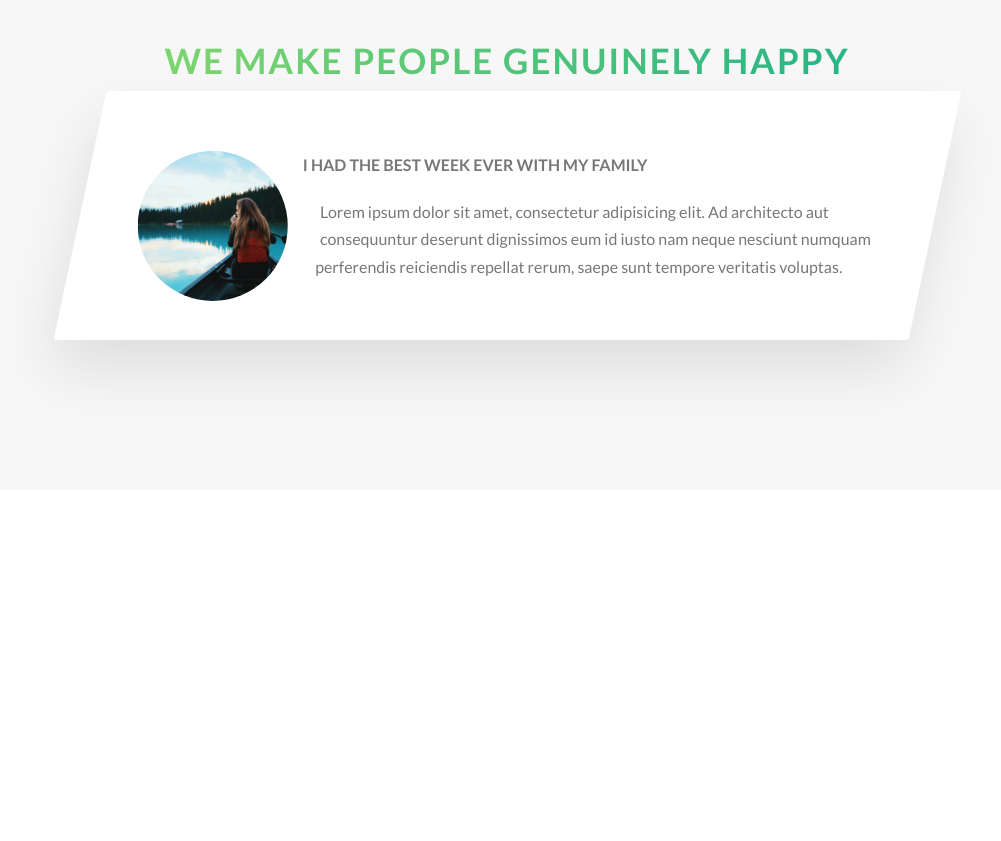
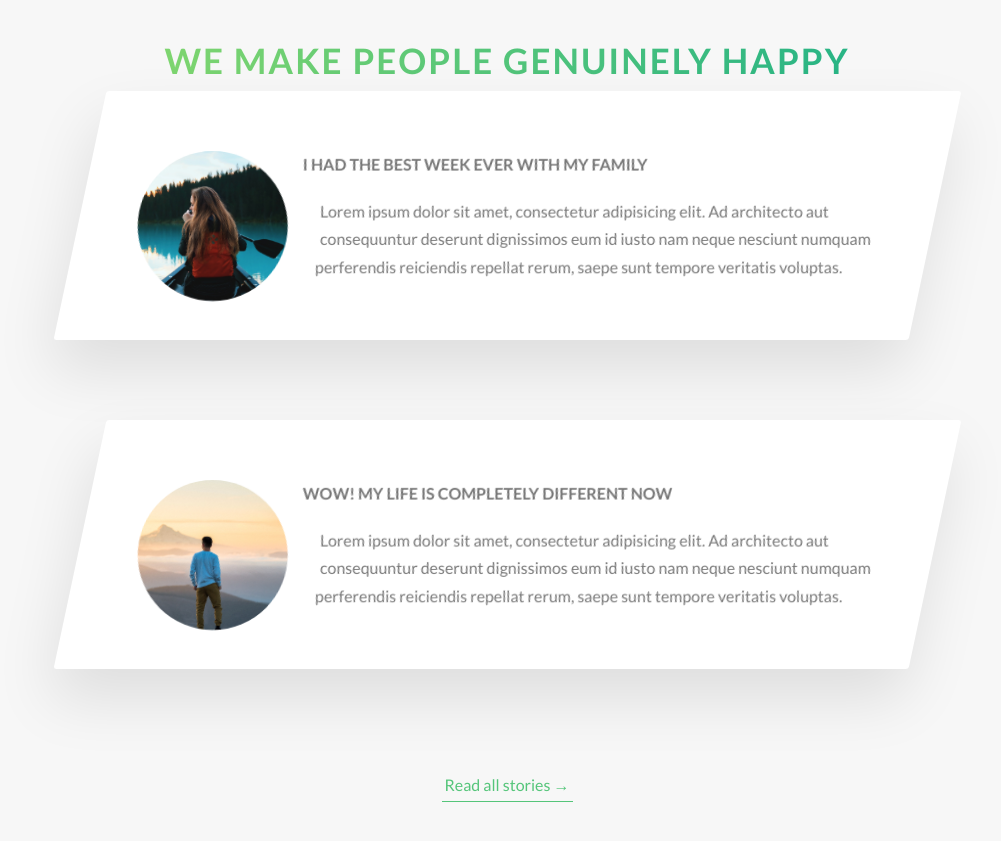
Before and after one commit to hydeenoble/Natours-Angular, an Angular app: page / in a window 1280 px wide. Shown: the part 3560-4401 px from the top of the page, without its empty margins (133-1134 px from the left). Before the commit the page ends 4080 px from the top, so only its background shows below. Built offline with nearby package versions, Linux system fonts and the light colour scheme.

Commit message:
Finished up the image effect on the stories sections

```diff
--- a/src/app/stories/stories.component.html
+++ b/src/app/stories/stories.component.html
@@ -9,6 +9,7 @@
     <div class="story">
       <figure class="story__shape">
         <img src="../../assets/img/nat-8.jpg" alt="person on a tour" class="story__img">
+        <figcaption class="story__caption">Mary Smith</figcaption>
       </figure>
       <div class="story__text">
         <h3 class="heading-tertiary u-margin-bottom-small">I had the best week ever with my family</h3>
@@ -18,4 +19,24 @@
       </div>
     </div>
   </div>
+
+  <div class="row">
+    <div class="story">
+      <figure class="story__shape">
+        <img src="../../assets/img/nat-9.jpg" alt="person on a tour" class="story__img">
+        <figcaption class="story__caption">Hydee Noble</figcaption>
+      </figure>
+      <div class="story__text">
+        <h3 class="heading-tertiary u-margin-bottom-small">Wow! my life is completely different now </h3>
+        <p>
+          Lorem ipsum dolor sit amet, consectetur adipisicing elit. Ad architecto aut consequuntur deserunt dignissimos eum id iusto nam neque nesciunt numquam perferendis reiciendis repellat rerum, saepe sunt tempore veritatis voluptas.
+        </p>
+      </div>
+    </div>
+  </div>
+
+  <div class="u-center-text u-margin-top-huge">
+    <a href="#" class="btn-text">Read all stories &rarr;</a>
+  </div>
+
 </section>
--- a/src/sass/components/_story.scss
+++ b/src/sass/components/_story.scss
@@ -22,13 +22,41 @@
     -webkit-clip-path: circle(50% at 50% 50%);
     clip-path: circle(50% at 50% 50%);
     transform: translateX(-3rem) skewX(12deg);
+    position: relative;
   }
 
   &__img{
-    height: 100%
+    height: 100%;
+    transform: translateX(-4rem) scale(1.4);
+    backface-visibility: hidden;
+    transition: all .5s;
   }
 
   &__text{
     transform: skewX(12deg);
   }
+
+  &__caption{
+    position: absolute;
+    top: 50%;
+    left: 50%;
+    transform: translate(-50%, 20%);
+    color: $color-white;
+    text-transform: uppercase;
+    text-align: center;
+    font-size: 1.7rem;
+    opacity: 0;
+    transition: all .5s;
+    backface-visibility: hidden;
+  }
+
+  &:hover &__caption{
+    opacity: 1;
+    transform: translate(-50%, -50%);
+  }
+
+  &:hover &__img{
+    transform: translateX(-4rem) scale(1);
+    filter: blur(3px) brightness(80%);
+  }
 }
--- a/src/styles.css
+++ b/src/styles.css
@@ -359,11 +359,33 @@ body {
     shape-outside: circle(50% at 50% 50%);
     -webkit-clip-path: circle(50% at 50% 50%);
     clip-path: circle(50% at 50% 50%);
-    transform: translateX(-3rem) skewX(12deg); }
+    transform: translateX(-3rem) skewX(12deg);
+    position: relative; }
   .story__img {
-    height: 100%; }
+    height: 100%;
+    transform: translateX(-4rem) scale(1.4);
+    backface-visibility: hidden;
+    transition: all .5s; }
   .story__text {
     transform: skewX(12deg); }
+  .story__caption {
+    position: absolute;
+    top: 50%;
+    left: 50%;
+    transform: translate(-50%, 20%);
+    color: #fff;
+    text-transform: uppercase;
+    text-align: center;
+    font-size: 1.7rem;
+    opacity: 0;
+    transition: all .5s;
+    backface-visibility: hidden; }
+  .story:hover .story__caption {
+    opacity: 1;
+    transform: translate(-50%, -50%); }
+  .story:hover .story__img {
+    transform: translateX(-4rem) scale(1);
+    filter: blur(3px) brightness(80%); }
 
 .row {
   max-width: 114rem;
```
